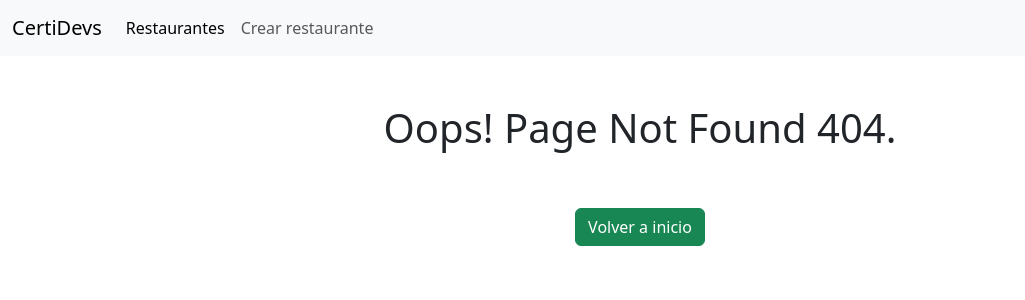
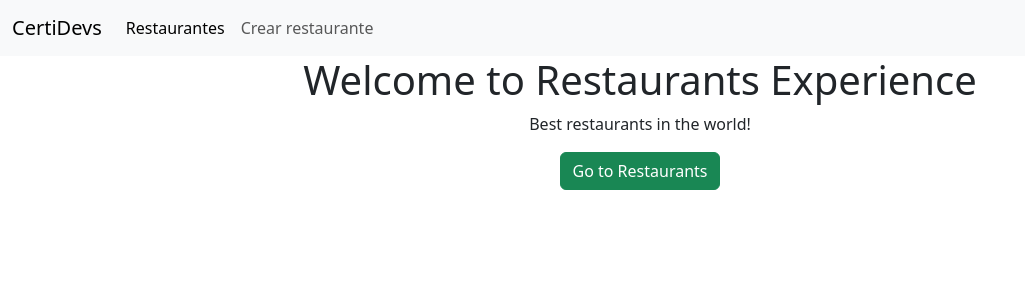
Before and after one commit to Teutona89/adecco_angular_ed2, an Angular app in the folder 009.angular/angular-005-enrutado/: page / in a window 1280 px wide. Before the commit this address led to /not-found-404. Shown: the top 300 px of the page, without its empty margins (0-1025 px from the left). Built offline with nearby package versions, Linux system fonts and the light colour scheme.

Commit message:
Angular componente home

```diff
--- /dev/null
+++ b/009.angular/angular-005-enrutado/src/app/home/home.component.html
@@ -0,0 +1,9 @@
+
+<div class="bg-welcome text-center">
+
+  <h1>Welcome to Restaurants Experience</h1>
+  <p>Best restaurants in the world!</p>
+  <button class="btn btn-success" routerLink="restaurantes">
+    Go to Restaurants
+  </button>
+</div>
--- a/009.angular/angular-005-enrutado/src/app/not-found/not-found.component.html
+++ b/009.angular/angular-005-enrutado/src/app/not-found/not-found.component.html
@@ -6,7 +6,7 @@
     <div class="col-12 text-center">
 
       <h1>Oops! Page Not Found 404.</h1>
-      <button class="btn btn-success mt-5" routerLink="/restaurantes">
+      <button class="btn btn-success mt-5" routerLink="/">
         Volver a inicio
       </button>
 
```
Also changed, not shown: 009.angular/angular-005-enrutado/src/app/app.routes.ts (+22 -0 lines), 009.angular/angular-005-enrutado/src/app/home/home.component.ts (added, +13 -0 lines), 009.angular/angular-005-enrutado/src/app/home/home.component.css (added), 1 other file (tests, documents, lock files or other folders).
